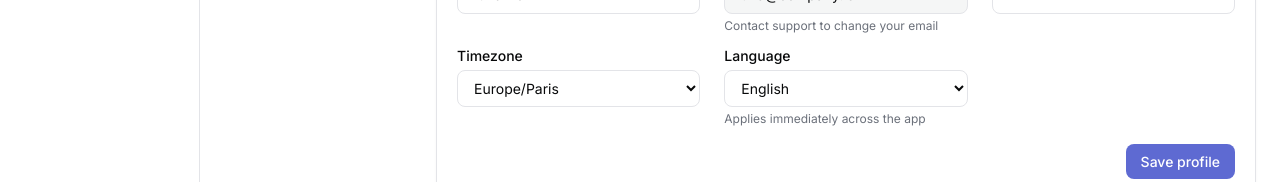
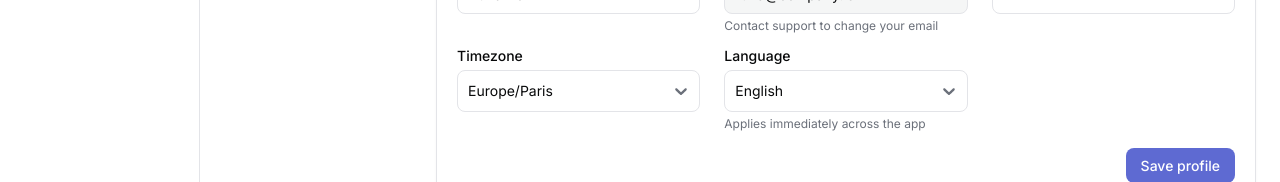
Before and after one commit to louischoleski/leadeasygen-app, a React (Vite) app: page /settings in a window 1280 px wide. Shown: the part 287-469 px from the top of the page. Built offline with nearby package versions, Linux system fonts and the light colour scheme.

Commit message:
feat: replace native selects with searchable react-select, theme-aware

```diff
--- a/package.json
+++ b/package.json
@@ -14,6 +14,7 @@
     "react": "^19.2.8",
     "react-dom": "^19.2.8",
     "react-router-dom": "^7.18.3",
+    "react-select": "^5.10.2",
     "recharts": "^3.10.1",
     "sonner": "^2.0.8"
   },
--- /dev/null
+++ b/src/components/Select.tsx
@@ -0,0 +1,89 @@
+import ReactSelect, { type Props as ReactSelectProps } from 'react-select'
+
+// All colors are CSS custom properties, so the control re-themes with the
+// .dark class — no theme prop threading needed.
+export function Select<Option>(props: ReactSelectProps<Option, false>) {
+  return (
+    <ReactSelect
+      {...props}
+      classNamePrefix="rs"
+      styles={{
+        control: (base, state) => ({
+          ...base,
+          backgroundColor: 'var(--color-surface-1)',
+          borderColor: state.isFocused ? 'var(--color-primary)' : 'var(--color-hairline)',
+          borderWidth: '1px',
+          borderRadius: '8px',
+          minHeight: '42px',
+          boxShadow: state.isFocused ? '0 0 0 2px var(--color-primary-focus)' : 'none',
+          '&:hover': {
+            borderColor: 'var(--color-hairline-strong)',
+          },
+        }),
+        singleValue: (base) => ({
+          ...base,
+          color: 'var(--color-ink)',
+        }),
+        input: (base) => ({
+          ...base,
+          color: 'var(--color-ink)',
+        }),
+        placeholder: (base) => ({
+          ...base,
+          color: 'var(--color-ink-subtle)',
+        }),
+        menu: (base) => ({
+          ...base,
+          backgroundColor: 'var(--color-surface-1)',
+          border: '1px solid var(--color-hairline)',
+          borderRadius: '8px',
+          boxShadow: 'var(--shadow-card)',
+          zIndex: 50,
+        }),
+        option: (base, state) => ({
+          ...base,
+          backgroundColor: state.isSelected
+            ? 'var(--color-primary)'
+            : state.isFocused
+              ? 'var(--color-surface-2)'
+              : 'transparent',
+          color: state.isSelected ? 'var(--color-on-primary)' : 'var(--color-ink)',
+          cursor: 'pointer',
+          padding: '10px 12px',
+        }),
+        indicatorSeparator: () => ({ display: 'none' }),
+        dropdownIndicator: (base) => ({
+          ...base,
+          color: 'var(--color-ink-subtle)',
+          '&:hover': { color: 'var(--color-ink)' },
+        }),
+        noOptionsMessage: (base) => ({
+          ...base,
+          color: 'var(--color-ink-subtle)',
+        }),
+      }}
+      theme={(rsTheme) => ({
+        ...rsTheme,
+        borderRadius: 8,
+        colors: {
+          ...rsTheme.colors,
+          primary: 'var(--color-primary)',
+          primary75: 'var(--color-primary-focus)',
+          primary50: 'var(--color-primary-focus)',
+          primary25: 'var(--color-surface-2)',
+          neutral0: 'var(--color-surface-1)',
+          neutral5: 'var(--color-surface-2)',
+          neutral10: 'var(--color-surface-2)',
+          neutral20: 'var(--color-hairline)',
+          neutral30: 'var(--color-hairline)',
+          neutral40: 'var(--color-ink-subtle)',
+          neutral50: 'var(--color-ink-subtle)',
+          neutral60: 'var(--color-ink)',
+          neutral70: 'var(--color-ink)',
+          neutral80: 'var(--color-ink)',
+          neutral90: 'var(--color-ink)',
+        },
+      })}
+    />
+  )
+}
--- a/src/main.tsx
+++ b/src/main.tsx
@@ -11,8 +11,10 @@ import ForgotPassword from './pages/ForgotPassword'
 import Login from './pages/Login'
 import Register from './pages/Register'
 import ResetPassword from './pages/ResetPassword'
-import Settings from './pages/Settings'
 import VerifyEmail from './pages/VerifyEmail'
+
+// Lazy so react-select loads only with the settings page
+const Settings = lazy(() => import('./pages/Settings'))
 
 // Lazy so the charting library loads only with the dashboard, not the auth pages
 const Dashboard = lazy(() => import('./pages/Dashboard'))
@@ -28,7 +30,7 @@ createRoot(document.getElementById('root')!).render(
       <Routes>
         <Route element={<AppLayout />}>
           <Route index element={<Suspense fallback={null}><Dashboard /></Suspense>} />
-          <Route path="/settings" element={<Settings />} />
+          <Route path="/settings" element={<Suspense fallback={null}><Settings /></Suspense>} />
           <Route path="/credits" element={<Credits />} />
         </Route>
         <Route element={<AuthLayout />}>
--- a/src/pages/Settings.tsx
+++ b/src/pages/Settings.tsx
@@ -2,7 +2,8 @@ import { useState } from 'react'
 import { Link } from 'react-router-dom'
 import { toast } from 'sonner'
 import profile from '../assets/profile.jpg'
-import { localeNames, locales, useLocale, type Locale } from '../hooks/useLocale'
+import { Select } from '../components/Select'
+import { localeNames, locales, useLocale } from '../hooks/useLocale'
 import useLocalStorage from '../hooks/useLocalStorage'
 
 const sections = [
@@ -12,7 +13,10 @@ const sections = [
   { id: 'danger', label: 'Danger zone' },
 ]
 
-const timezones = ['UTC', 'Europe/Paris', 'America/New_York', 'America/Los_Angeles', 'Asia/Tokyo']
+const timezoneOptions = ['UTC', 'Europe/Paris', 'America/New_York', 'America/Los_Angeles', 'Asia/Tokyo'].map(
+  (tz) => ({ value: tz, label: tz }),
+)
+const languageOptions = locales.map((l) => ({ value: l, label: localeNames[l] }))
 
 const newBackupCodes = () =>
   Array.from({ length: 8 }, () => Math.random().toString(36).slice(2, 10))
@@ -67,25 +71,25 @@ function ProfileCard() {
           </div>
           <div>
             <label className={labelClass} htmlFor="timezone">Timezone</label>
-            <select name="timezone" id="timezone" defaultValue="Europe/Paris" className="input">
-              {timezones.map((tz) => (
-                <option key={tz} value={tz}>{tz}</option>
-              ))}
-            </select>
+            <Select
+              inputId="timezone"
+              name="timezone"
+              options={timezoneOptions}
+              defaultValue={timezoneOptions.find((o) => o.value === 'Europe/Paris')}
+              isSearchable
+            />
           </div>
           <div>
             <label className={labelClass} htmlFor="language">Language</label>
-            <select
-              id="language"
-              className="input"
-              value={locale}
-              onChange={(e) => setLocale(e.target.value as Locale)}
-            >
-              {locales.map((l) => (
-                <option key={l} value={l}>{localeNames[l]}</option>
-              ))}
-            </select>
-            <span className="text-xs text-ink-subtle">Applies immediately across the app</span>
+            <Select
+              inputId="language"
+              options={languageOptions}
+              value={languageOptions.find((o) => o.value === locale)}
+              onChange={(option) => option && setLocale(option.value)}
+              placeholder="Select language..."
+              isSearchable
+            />
+            <p className="mt-1 text-xs text-ink-subtle">Applies immediately across the app</p>
           </div>
         </div>
         <div className="mt-4 flex justify-end">
```
Also changed, not shown: 1 other file (tests, documents, lock files or other folders).
